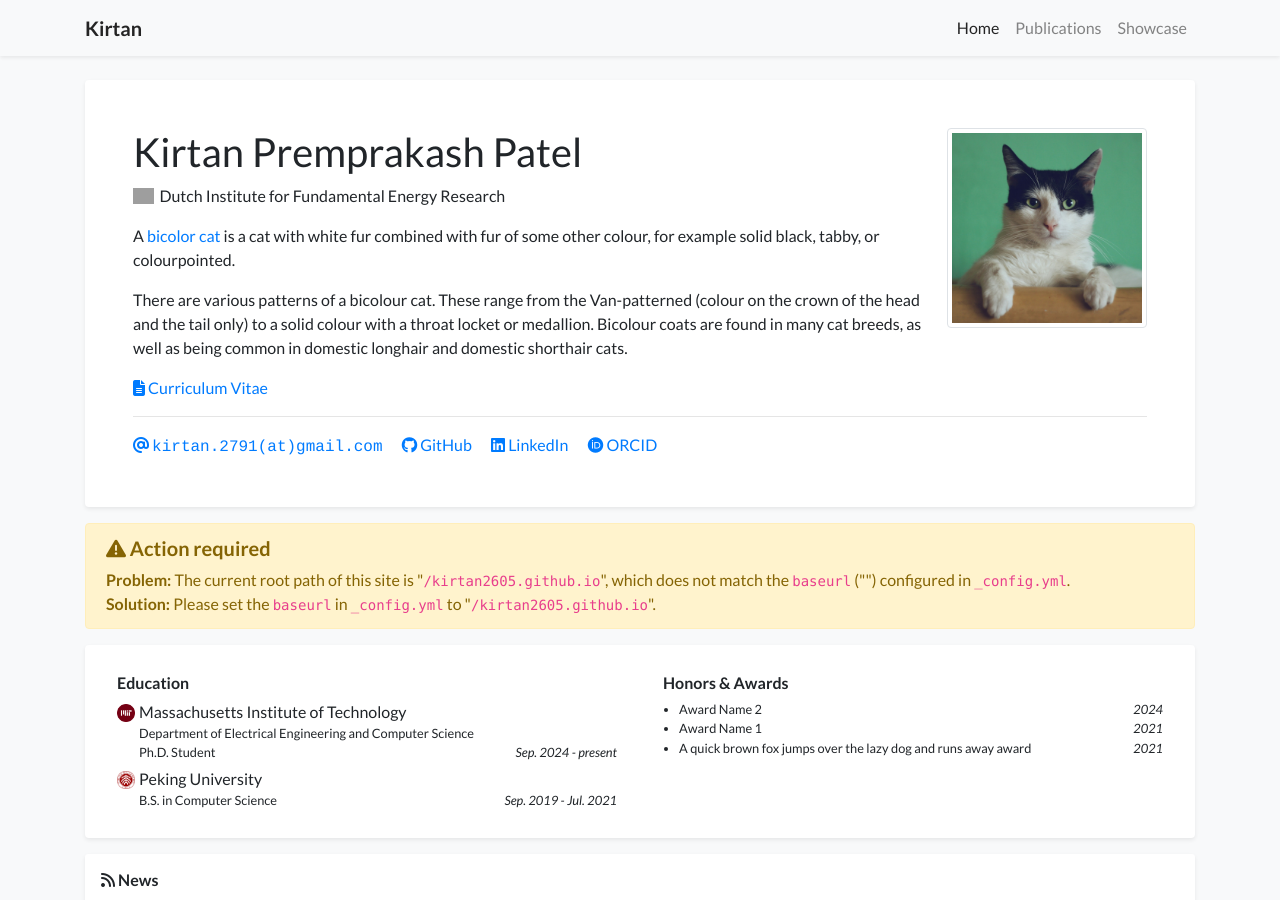
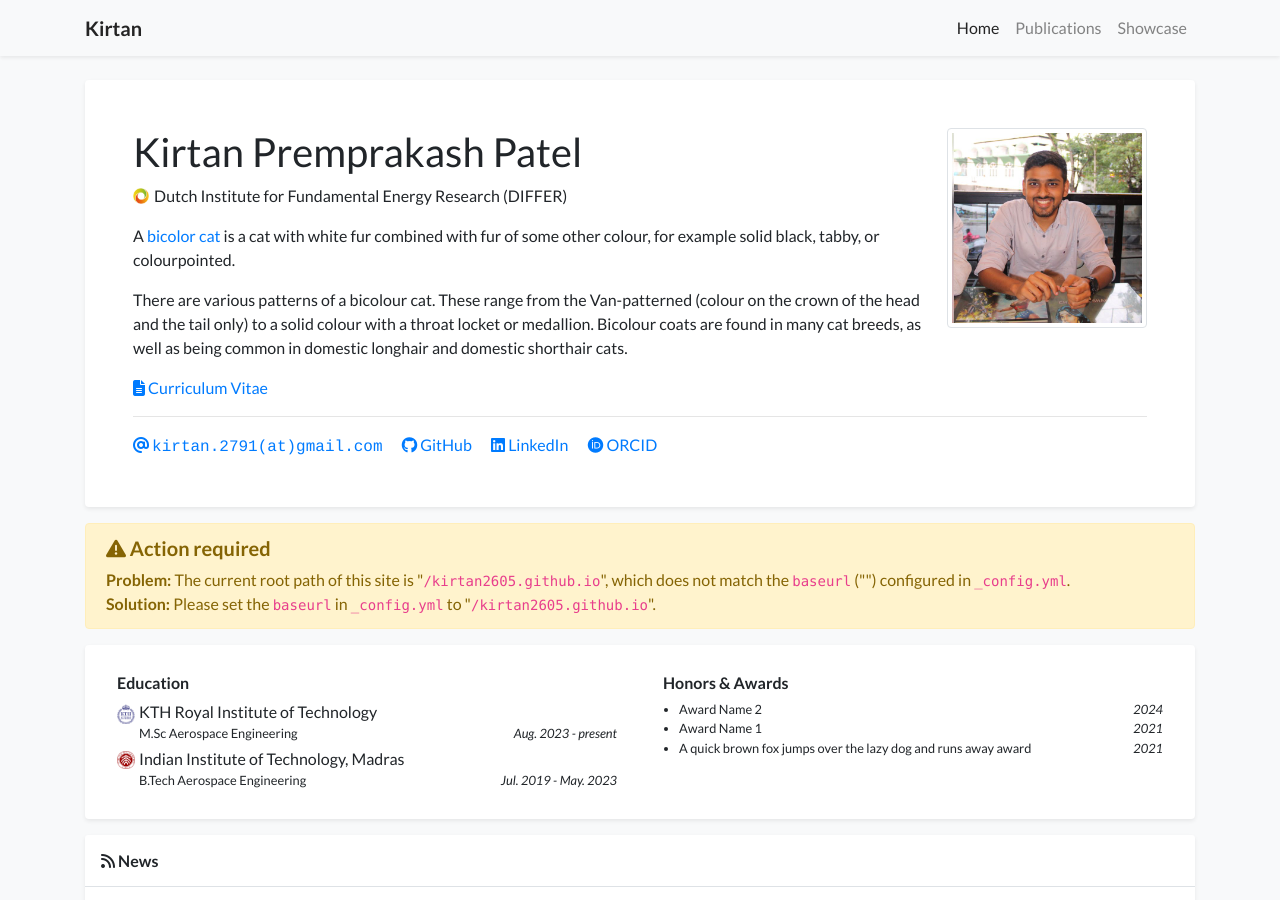
Before and after one commit to kirtan2605/kirtan2605.github.io, a Jekyll site: the page built from index.html, in a window 1280 px wide and 900 px high. Built offline with Jekyll 4.4.1, drawn with Linux system fonts in a browser that asks for light colours; nearby versions of some CDN libraries; a style sheet for code colours, icons or effects is not loaded; grey boxes are pictures that could not be loaded.

Commit message:
Update profile.yml

```diff
--- a/_data/profile.yml
+++ b/_data/profile.yml
@@ -3,8 +3,8 @@ secondary_name: ""
 navbar_name: "Kirtan"
 
 positions:
-- logo: /assets/images/badges/DIFFER-logo-transparent.png  # Logo is optional
-  name: Dutch Institute for Fundamental Energy Research
+- logo: /assets/images/badges/DIFFER_Logo.png  # Logo is optional
+  name: Dutch Institute for Fundamental Energy Research (DIFFER)
 #- name: Position 2 without logo
 
 
@@ -30,21 +30,20 @@ short_bio: >-
     as well as being common in domestic longhair and domestic shorthair cats.
   </p>
 
-portrait_url: /assets/images/photos/portrait.jpg
-portrait_caption: >-
-  Photo by Manja Vitolic on Unsplash (this caption is optional, comment it out to disable).
+portrait_url: /assets/images/photos/KirtanPatel.jpg
+#portrait_caption: >-
+#  Photo by Manja Vitolic on Unsplash (this caption is optional, comment it out to disable).
 
 education:
-- name: Massachusetts Institute of Technology
-  logo: /assets/images/badges/MIT_Social_circle.png
+- name: KTH Royal Institute of Technology
+  logo: /assets/images/badges/KTH_Logo.png
   position: >-
-    Department of Electrical Engineering and Computer Science <br/>
-    Ph.D. Student
-  date: Sep. 2024 - present
-- name: Peking University
+    M.Sc Aerospace Engineering
+  date: Aug. 2023 - present
+- name: Indian Institute of Technology, Madras
   logo: /assets/images/badges/PKU_red.png
-  position: B.S. in Computer Science
-  date: Sep. 2019 - Jul. 2021
+  position: B.Tech Aerospace Engineering
+  date: Jul. 2019 - May. 2023
 
 # experience:
 # - name: Peking University
```
